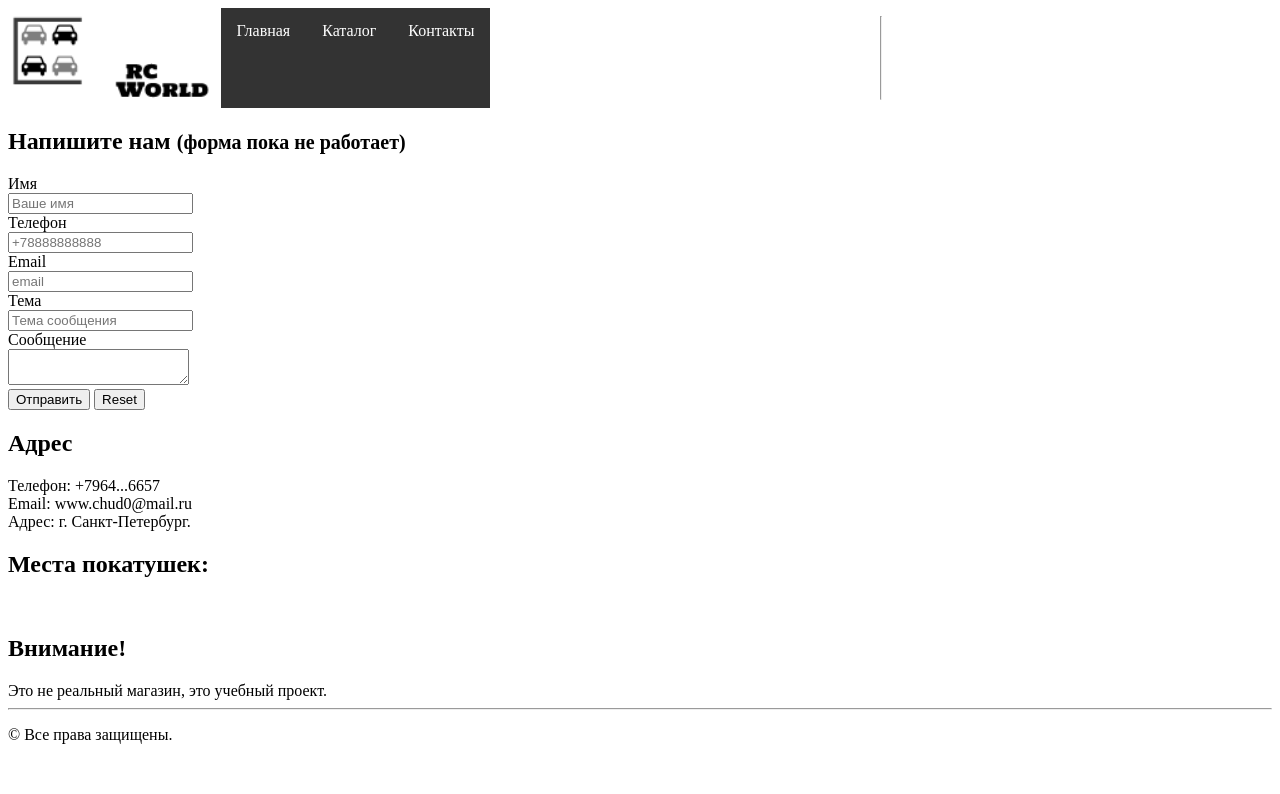
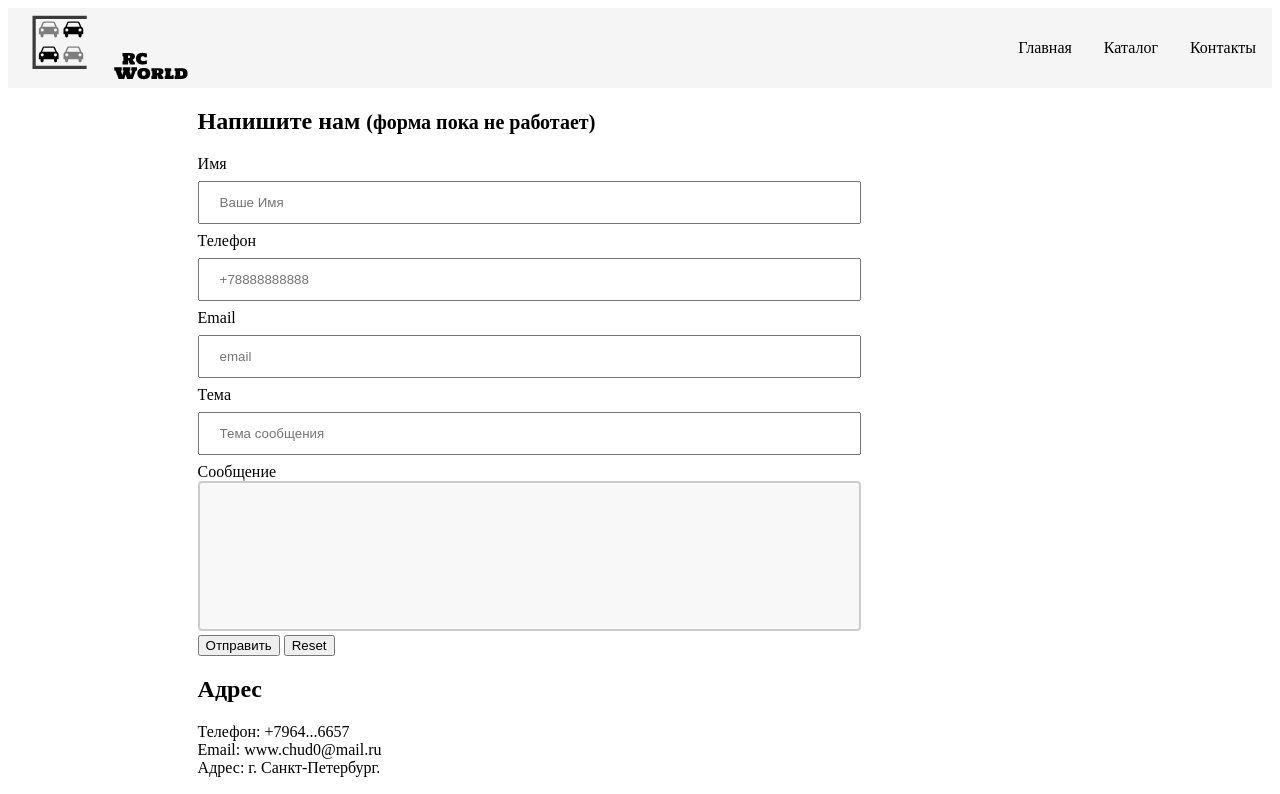
Before and after one commit to chud0/chud0.github.io, a plain HTML site: page contact.html in a window 1280 px wide. Shown: the top 794 px of the page. Drawn offline with Linux system fonts and the light colour scheme.

Commit message:
get new css

```diff
--- a/contact.html
+++ b/contact.html
@@ -8,16 +8,20 @@
         <link rel="stylesheet" type="text/css" href="style.css">
     </head>
     <body>
+        <div class="container">
             <div class="header">
-            <img src="img/logo.png" alt="logo"><br>
+                <div class="logo">
+                  <a href="index.html"><img src="img/logo.png" alt="logo"><br></a>
+                </div>
+                <div class="menu">
                   <ul>
-                <li><a href="index.html">Главная</a></li>
+                      <li><a id="current" href="index.html">Главная</a></li>
                       <li><a href="catalog.html">Каталог</a></li>
-                <li><a id="current" href="contact.html">Контакты</a></li>
+                      <li><a href="contact.html">Контакты</a></li>
                   </ul>
-            <hr>
                 </div>
-        <div>
+            </div>
+            <div class="content">
                 <h2>Напишите нам <small>(форма пока не работает)</small></h2>
                 <form action="#">
                     Имя <br> <input type="text" placeholder="Ваше имя"><br>
@@ -44,5 +48,6 @@
                 <hr>
                 <p>&copy Все права защищены.</p>
             </div>
+        </div>
     </body>
 </html>
--- a/style.css
+++ b/style.css
@@ -1,32 +1,80 @@
 .header {
-  height: 100px;
+  height: 80px;
 	display: flex;
 	justify-content: space-between;
+    background-color: #f5f5f5;
 }
 
-ul {
+.header .menu ul {
     list-style-type: none;
     margin: 0;
     padding: 0;
     overflow: hidden;
-    background-color: #333;
 }
 
-li {
+.header .menu li {
     float: left;
 }
 
-li a {
+.header .menu li a {
     display: block;
-    color: white;
+    color: black;
     text-align: center;
     padding: 14px 16px;
     text-decoration: none;
 }
 
-li a:hover {
-    background-color: #111;
+.header .menu li a:hover {
+    color: gray;
 }
-.menu {
-  widows: 100%;
+.header .menu {
+  width: 100%;
+  justify-content: flex-end;
+  display: flex;
+  align-items: center;
 }
+
+.header .logo {
+    padding-left: 20px;
+
+}
+.footer {
+    background-color: #f5f5f5;
+    height: 50px;
+}
+
+.footer p {
+    float: right;
+    padding-right: 20px;
+}
+
+.content {
+    width: 70%;
+    margin: auto;
+}
+
+input[type="text"], input[type="email"], input[type="tel"] {
+    width: 75%;
+    padding: 12px 20px;
+    margin: 8px 0;
+    box-sizing: border-box;
+}
+
+input[type="text"][placeholder="Ваше имя"] {
+    text-transform: capitalize;
+}
+
+textarea {
+    width: 75%;
+    height: 150px;
+    padding: 12px 20px;
+    box-sizing: border-box;
+    border: 2px solid #ccc;
+    border-radius: 4px;
+    background-color: #f8f8f8;
+    resize: none;
+}
+
+textarea:first-letter {
+    text-transform: capitalize;
+}
```
Also changed, not shown: catalog.html (+10 -5 lines), index.html (+1 -5 lines). Lines whose indentation alone changed are shown as unchanged.
